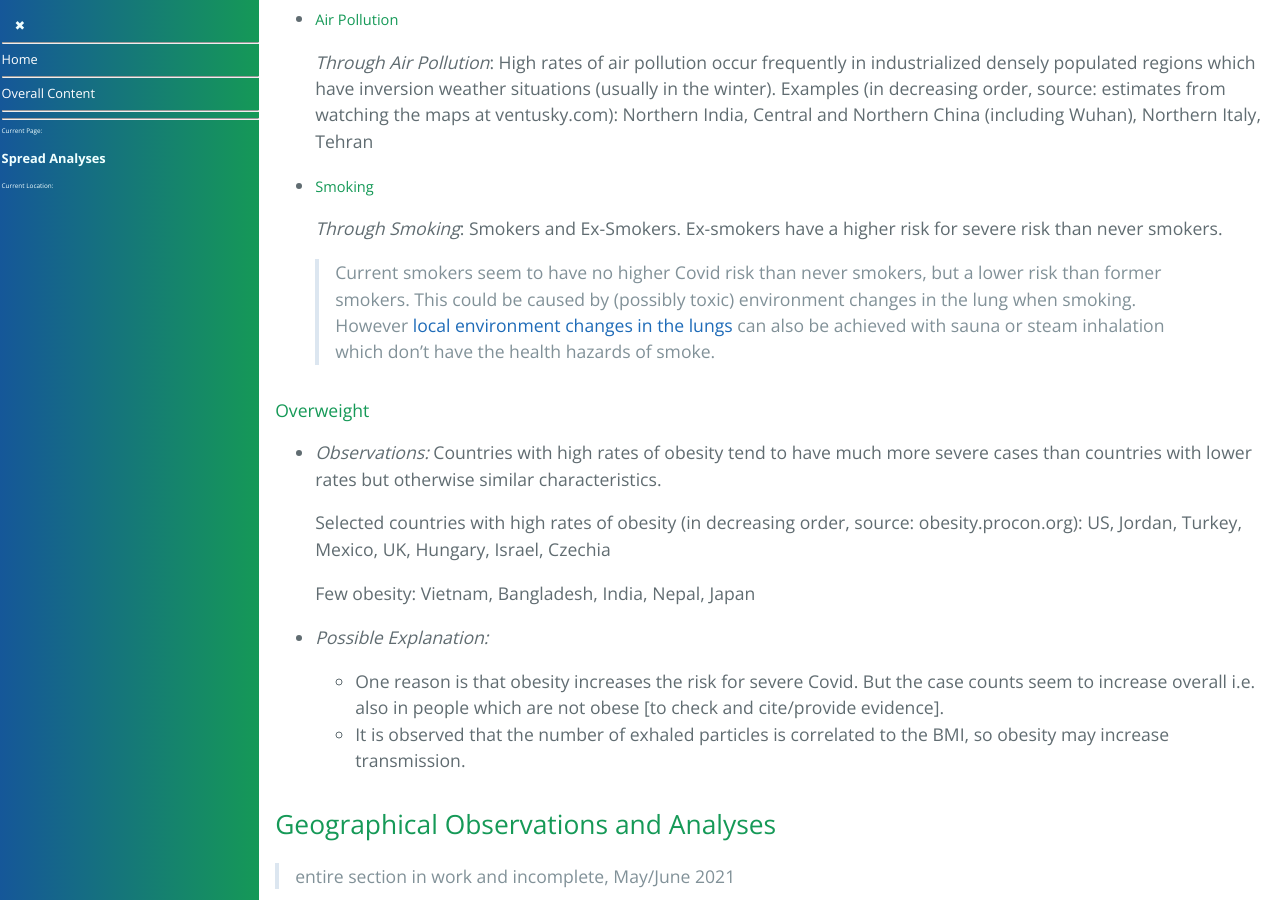
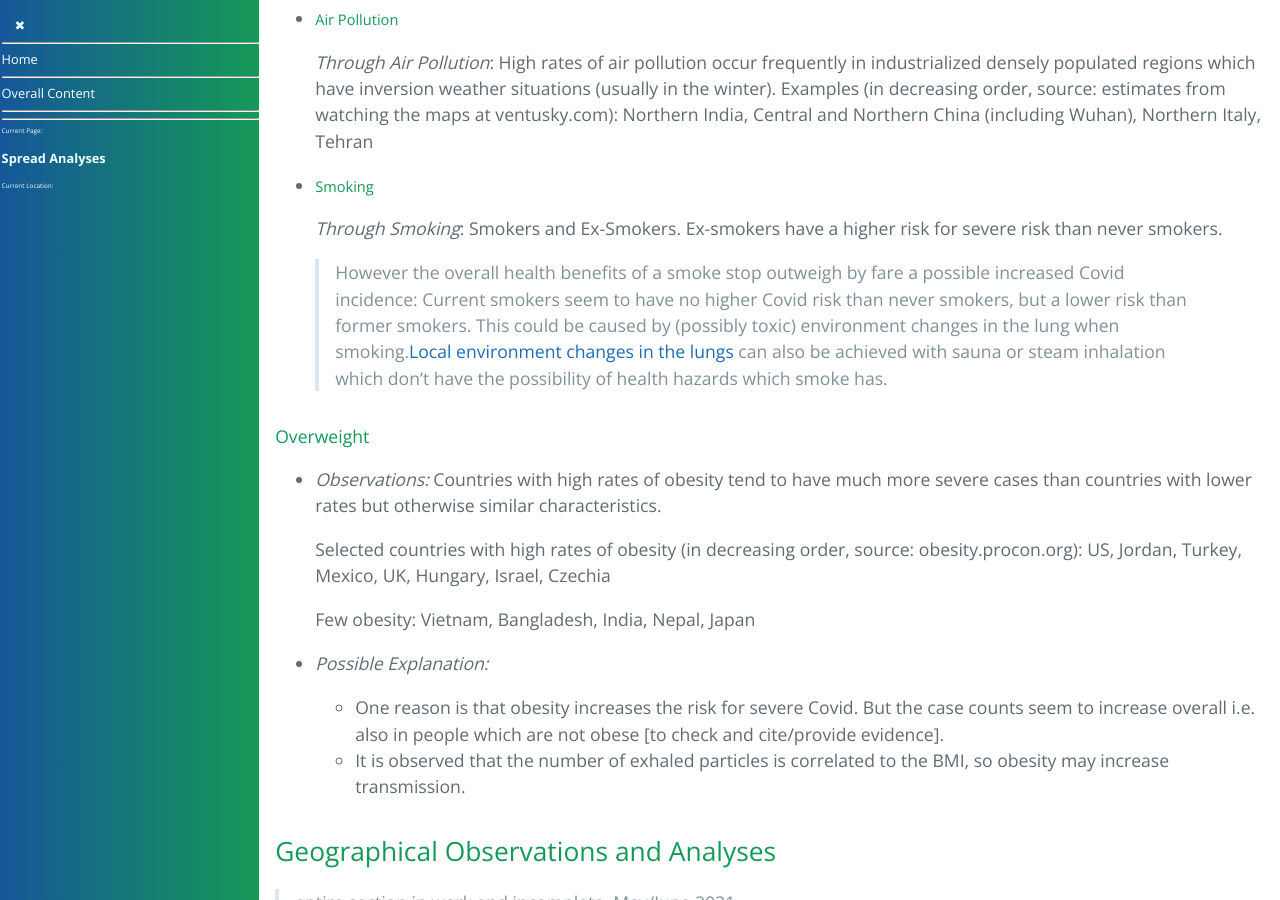
Before and after one commit to forestgrape/coronavirus, a Jekyll site: the page built from 5_epidemiological/spread_analyses.md, in a window 1280 px wide and 900 px high, scrolled down 7354 px. Built offline with Jekyll 4.4.1, drawn with Linux system fonts in a browser that asks for light colours; our own code applies the rules of GitHub Pages for plain Markdown files.

Commit message:
formulations and fixed link

```diff
--- a/5_epidemiological/spread_analyses.md
+++ b/5_epidemiological/spread_analyses.md
@@ -207,7 +207,8 @@ Nearly all steep increases in severe cases and deaths have been observed in sett
 * ##### Smoking
   _Through Smoking_: Smokers and Ex-Smokers. Ex-smokers have a higher risk for severe risk than never smokers.
 
-  > Current smokers seem to have no higher Covid risk than never smokers, but a lower risk than former smokers. This could be caused by (possibly toxic) environment changes in the lung when smoking. However [local environment changes in the lungs](../6_prevention_and_treatment/temperature_modulation.md) can also be achieved with sauna or steam inhalation which don't have the health hazards of smoke.
+  > However the overall health benefits of a smoke stop outweigh by fare a possible increased Covid incidence: Current smokers seem to have no higher Covid risk than never smokers, but a lower risk than former smokers. This could be caused by (possibly toxic) environment changes in the lung when smoking.[Local environment changes in the lungs](../6_prevention_and_treatment/temperature_modulation.md) can also be achieved with sauna or steam inhalation which don't have the possibility of health hazards which smoke has.
+
 
 #### Overweight
 * *Observations:*
@@ -438,7 +439,7 @@ Possible Explanation: The medical staff is used to protect against fomites and d
 Long-Term Care Facility in Seattle [Honein et al](#honein).
 
 ### Indoor Social Settings
-* [Contact Tracing in Hong Kong](#summary-ada,mwu) revealed that transmission in social settings (bars, weddings, temples) was associated with more secondary cases than households.
+* [Contact Tracing in Hong Kong](#summary-adam) revealed that transmission in social settings (bars, weddings, temples) was associated with more secondary cases than households.
 
 
 ### Cruise Ships
```
